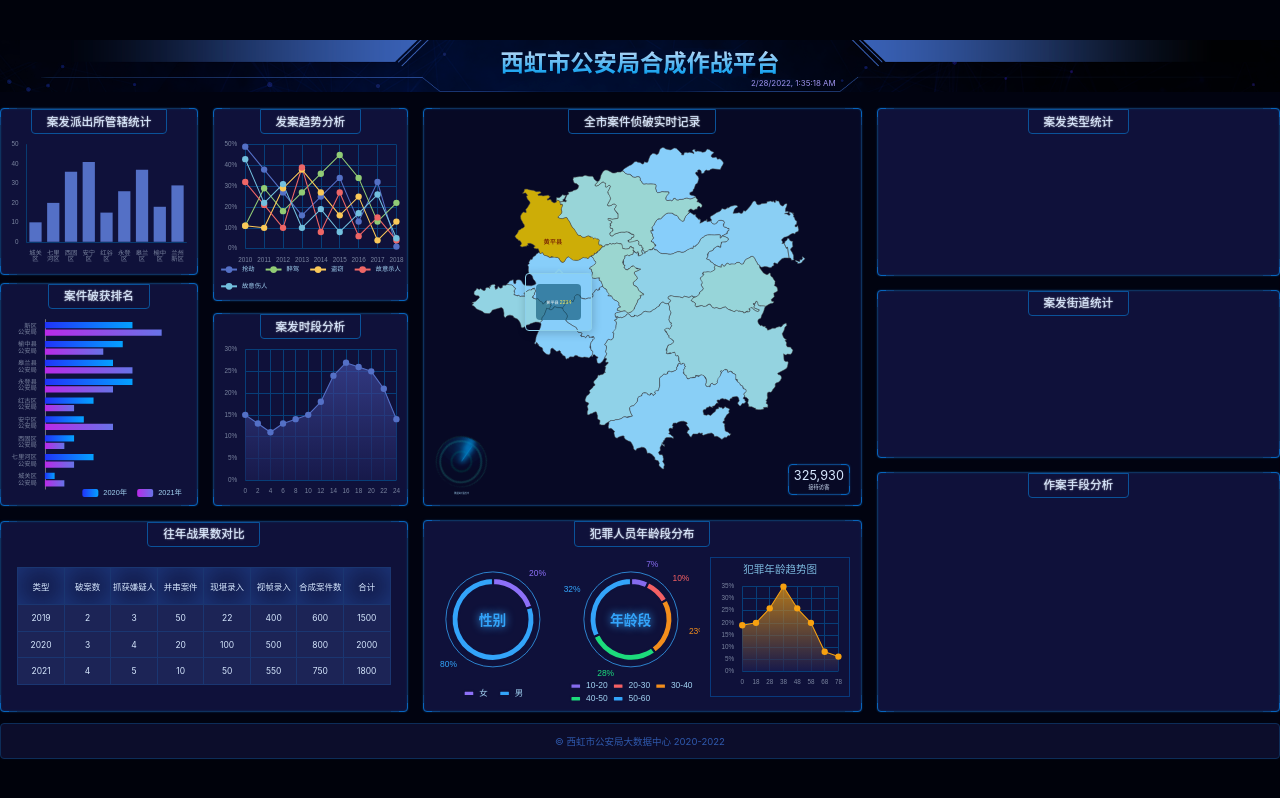
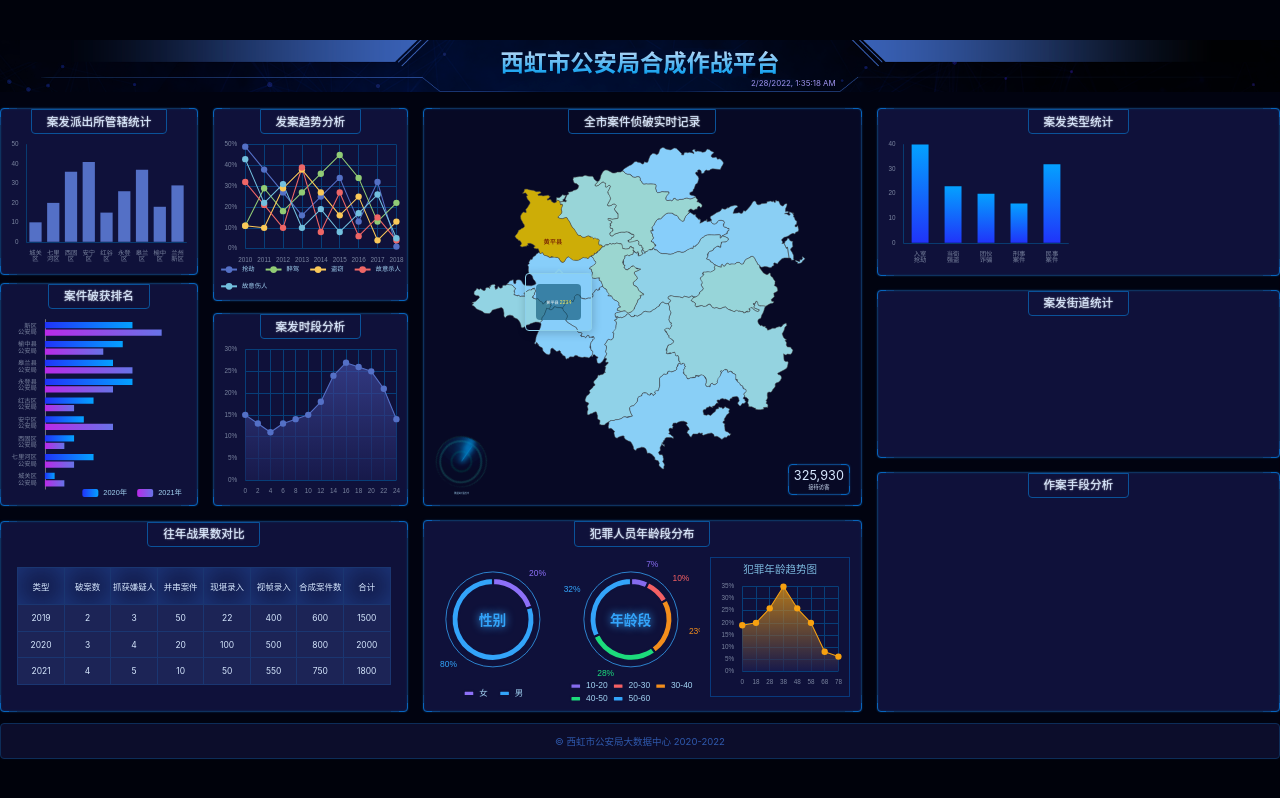
Before and after one commit to GeekyGuang/bigscreen, a React (Vite) app: page /#/ in a window 1280 px wide. Built offline with nearby package versions, Linux system fonts and the light colour scheme.

Commit message:
完成Chart10

```diff
--- /dev/null
+++ b/src/components/Chart_10.tsx
@@ -0,0 +1,64 @@
+import React, { useEffect, useRef } from 'react'
+import * as echarts from 'echarts'
+import { px } from '../shared/px'
+import { createEchartsOptions } from '../shared/create-echart-options'
+export const Chart10 = () => {
+  const divRef = useRef(null)
+  useEffect(() => {
+    const myChart = echarts.init(divRef.current)
+    myChart.setOption(
+      createEchartsOptions({
+        xAxis: {
+          data: ['入室抢劫', '当街强盗', '团伙诈骗', '刑事案件', '民事案件'],
+          axisTick: { show: false },
+          axisLine: {
+            lineStyle: { color: '#083B70' },
+          },
+          axisLabel: {
+            formatter(val) {
+              if (val.length > 2) {
+                const array = val.split('')
+                array.splice(2, 0, '\n')
+                return array.join('')
+              }
+              return val
+            },
+          },
+        },
+        yAxis: {
+          axisLine: {
+            show: true,
+            lineStyle: { color: '#083B70' },
+          },
+          // 隐藏网格线
+          splitLine: {
+            show: false,
+          },
+        },
+        series: [
+          {
+            type: 'bar',
+            data: [40, 23, 20, 16, 32],
+            barWidth: px(32),
+            barGap: px(32),
+            itemStyle: {
+              normal: {
+                color: new echarts.graphic.LinearGradient(0, 0, 0, 1, [
+                  {
+                    offset: 1,
+                    color: '#2034f9',
+                  },
+                  {
+                    offset: 0,
+                    color: '#04a1ff',
+                  },
+                ]),
+              },
+            },
+          },
+        ],
+      })
+    )
+  }, [])
+  return <div ref={divRef} className="chart"></div>
+}
--- a/src/pages/home.scss
+++ b/src/pages/home.scss
@@ -135,6 +135,16 @@
         line-height: px(24);
         padding: px(10) px(28);
         text-shadow: 0 0 px(3) white;
+      }
+
+      .charts {
+        display: flex;
+        flex: 1;
+        width: 100%;
+
+        .chart {
+          flex: 1;
+        }
       }
       .chart {
         flex: 1;
--- a/src/pages/home.tsx
+++ b/src/pages/home.tsx
@@ -10,6 +10,7 @@ import { Chart6 } from '../components/Chart_6'
 import { Chart7 } from '../components/Chart_7'
 import { Chart8 } from '../components/Chart_8'
 import { Chart9 } from '../components/Chart_9'
+import { Chart10 } from '../components/Chart_10'
 
 export const Home = () => {
   const year = new Date().getFullYear()
@@ -51,7 +52,10 @@ export const Home = () => {
         <section className="section5">
           <div className="bordered row1 案发类型">
             <h2>案发类型统计</h2>
-            <div className="charts"></div>
+            <div className="charts">
+              <Chart10 />
+              <div className="chart"></div>
+            </div>
           </div>
           <div className="bordered row2 案发街道">
             <h2>案发街道统计</h2>
```
